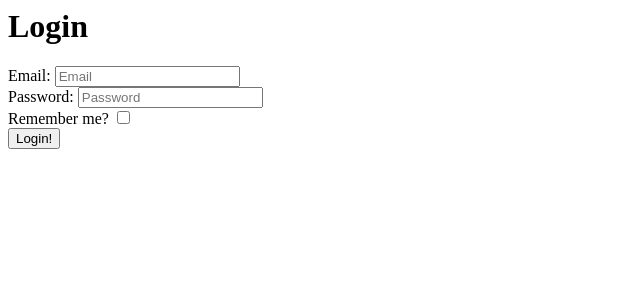
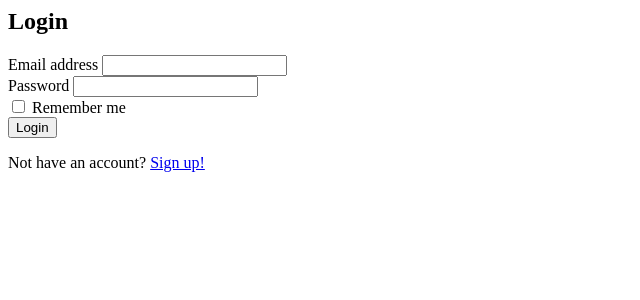
Before and after one commit to alejofl/menumate, a Java web app: template webapp/src/main/webapp/WEB-INF/jsp/auth/login.jsp in a window 1280 px wide. Shown: the top 300 px of the page, without its empty margins (0-640 px from the left). Run offline with Tomcat 11, a stand-in JSP engine, Linux system fonts and the light colour scheme; the template is opened without the code that fills it, so the values that code supplies are empty.

Commit message:
Change login frontend

```diff
--- a/webapp/src/main/webapp/WEB-INF/jsp/auth/login.jsp
+++ b/webapp/src/main/webapp/WEB-INF/jsp/auth/login.jsp
@@ -8,27 +8,29 @@
     </jsp:include>
 </head>
 <body>
-<h1>Login</h1>
-
-<form action="<c:url value="/auth/login"/>" method="post">
-    <div>
-        <label> Email:
-            <input type="text" name="email" placeholder="Email">
-        </label>
+<jsp:include page="/WEB-INF/jsp/components/navbar.jsp"/>
+<main class="login-register-main">
+    <div class="card mb-3 login-register-card" style="width: 25rem;">
+        <div class="card-body">
+            <h2 class="card-title mb-3">Login</h2>
+            <form action="<c:url value="/auth/login"/>" method="post">
+                <div class="mb-3">
+                    <label for="login-email" class="form-label">Email address</label>
+                    <input type="email" class="form-control" name="email" id="login-email">
+                </div>
+                <div class="mb-3">
+                    <label for="login-password" class="form-label">Password</label>
+                    <input type="password" class="form-control" name="password" id="login-password">
+                </div>
+                <div class="mb-3 form-check">
+                    <input type="checkbox" class="form-check-input" id="exampleCheck1">
+                    <label class="form-check-label" for="exampleCheck1">Remember me</label>
+                </div>
+                <input type="submit" class="btn btn-primary" id="login-submit" value="Login">
+            </form>
+            <p class="mt-3">Not have an account? <a href="#">Sign up!</a></p>
+        </div>
     </div>
-    <div>
-        <label> Password:
-            <input type="password" name="password" placeholder="Password">
-        </label>
-    </div>
-    <div>
-        <label> Remember me?
-            <input type="checkbox" name="rememberme">
-        </label>
-    </div>
-    <div>
-        <input type="submit" value="Login!"/>
-    </div>
-</form>
+</main>
 </body>
 </html>
```
Also changed, not shown: webapp/src/main/webapp/static/css/main.css (+16 -0 lines).
